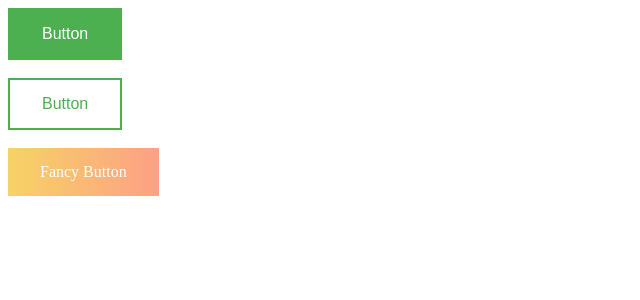
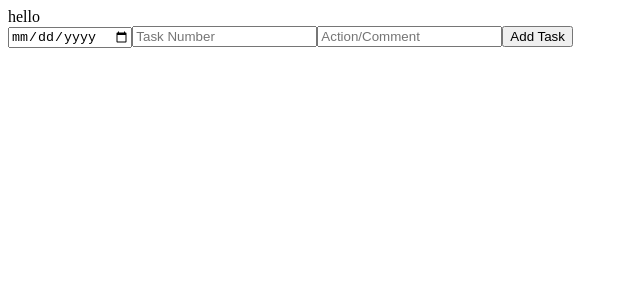
Before and after one commit to Syed-Sadman/React-Styled-Component, a React (Create React App) app: page / in a window 1280 px wide. Shown: the top 300 px of the page, without its empty margins (0-640 px from the left). Built offline with nearby package versions, Linux system fonts and the light colour scheme.

Commit message:
IT-G task

```diff
--- a/src/App.js
+++ b/src/App.js
@@ -1,20 +1,14 @@
-import StyleButton, { FancyButton } from "./components/Button/Button";
-
+//import StyleButton, { FancyButton } from "./components/Button/Button";
+import TaskForm from "./components/IT-G/TaskForm";
 
 function App() {
   return (
-    <div className="App">
-      <StyleButton>Button</StyleButton>
+    <>
       <div>
-        <br/>
+        hello
+        <TaskForm />
       </div>
-      <StyleButton variant='outline'>Button</StyleButton>
-      <div>
-        <br/>
-      </div>
-      <FancyButton as='a'>Fancy Button</FancyButton>
-    </div>
-
+    </>
   );
 }
 
--- a/src/components/Button/Button.js
+++ /dev/null
@@ -1,4 +0,0 @@
-import  {StyleButton, FancyButton}  from "./Button.styles";
-
-export default StyleButton;
-export {FancyButton};
--- a/src/components/Button/Button.styles.js
+++ /dev/null
@@ -1,25 +0,0 @@
-import styled from 'styled-components';
-
-
-export const StyleButton=styled.button`
-  border:2px solid #4caf50;
-  background-color: ${(props)=>props.variant==='outline'?'#FFF':'#4caf50'};
-  color:  ${(props)=>props.variant==='outline'?'#4caf50':'#FFF'};
-  padding: 15px 32px;
-  text-align: center;
-  text-decoration: none;
-  display: inline-block;
-  font-size: 16px;
-  cursor: pointer;
-  transition:0.5s all ease-out;
-  &:hover{
-  background-color: ${(props)=>props.variant!=='outline'?'#FFF':'#4caf50'};
-  color:  ${(props)=>props.variant!=='outline'?'#4caf50':'#FFF'};
-  }
-`
-
-
-export const FancyButton=styled(StyleButton)`
-    background-image: linear-gradient(to right, #f6d365 0%, #fda085 100% );
-    border:none;
-`
--- /dev/null
+++ b/src/components/IT-G/TaskForm.js
@@ -0,0 +1,59 @@
+import React, { useRef } from "react";
+
+function TaskForm({ task, setTask }) {
+  const desc = useRef(null);
+  const date = useRef(null);
+  const action = useRef(null);
+
+  const AddTask = (e) => {
+    e.preventDefault();
+
+    let d = date.current.value.split("-");
+    let newD = new Date(d[0], d[1] - 1, d[2]);
+
+    setTask([
+      ...task,
+      {
+        desc: desc.current.value,
+        action: action.current.value,
+        date: newD.getTime(),
+      },
+    ]);
+
+    desc.current.value = "";
+    action.current.value = null;
+    date.current.value = null;
+  };
+
+  return (
+    <form className="task-form" onSubmit={AddTask}>
+      <div className="form-inner">
+        <input
+          type="date"
+          name="date"
+          id="date"
+          placeholder="task date..."
+          ref={date}
+        />
+        <input
+          type="number"
+          name="desc"
+          id="desc"
+          placeholder="Task Number"
+          ref={desc}
+        />
+        <input
+          type="text"
+          name="action"
+          id="action"
+          placeholder="Action/Comment"
+          ref={action}
+        />
+
+        <input type="submit" value="Add Task" />
+      </div>
+    </form>
+  );
+}
+
+export default TaskForm;
```
Also changed, not shown: src/components/IT-G/TaskItem.js (added, +25 -0 lines), src/components/IT-G/TaskList.js (added, +28 -0 lines).
